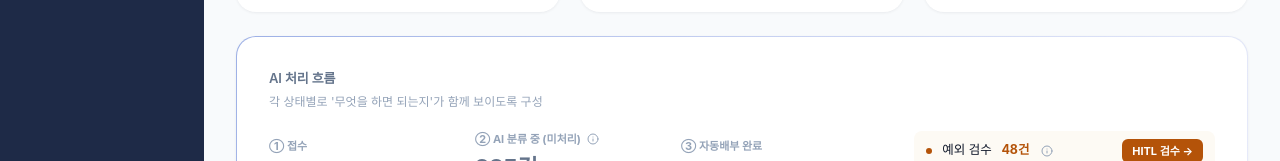
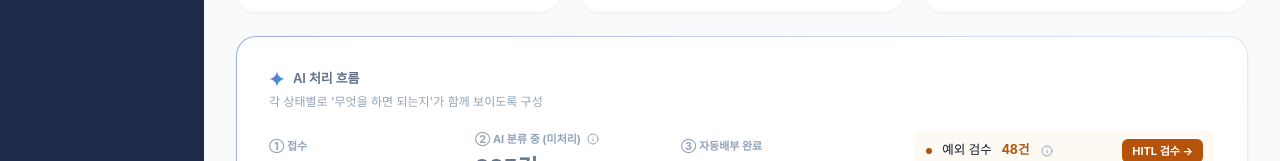
Before and after one commit to minjiq/SM, a React (Vite) app: page / in a window 1280 px wide. Shown: the part 561-722 px from the top of the page. Built offline with nearby package versions, Linux system fonts and the light colour scheme; a web font is replaced by a local one.

Commit message:
Add Gemini icon before 'AI 처리 흐름' title (16px)

```diff
--- a/src/components/dashboard/Dashboard.jsx
+++ b/src/components/dashboard/Dashboard.jsx
@@ -208,7 +208,12 @@ function ProcessingFlow() {
 
   return (
     <Card
-      title="AI 처리 흐름"
+      title={
+        <>
+          <img src={`${import.meta.env.BASE_URL}icons/gemini.svg`} alt="" className="h-4 w-4" />
+          AI 처리 흐름
+        </>
+      }
       meta="각 상태별로 '무엇을 하면 되는지'가 함께 보이도록 구성"
       className="mb-6"
       style={{
```
Also changed, not shown: public/icons/gemini.svg (added).
